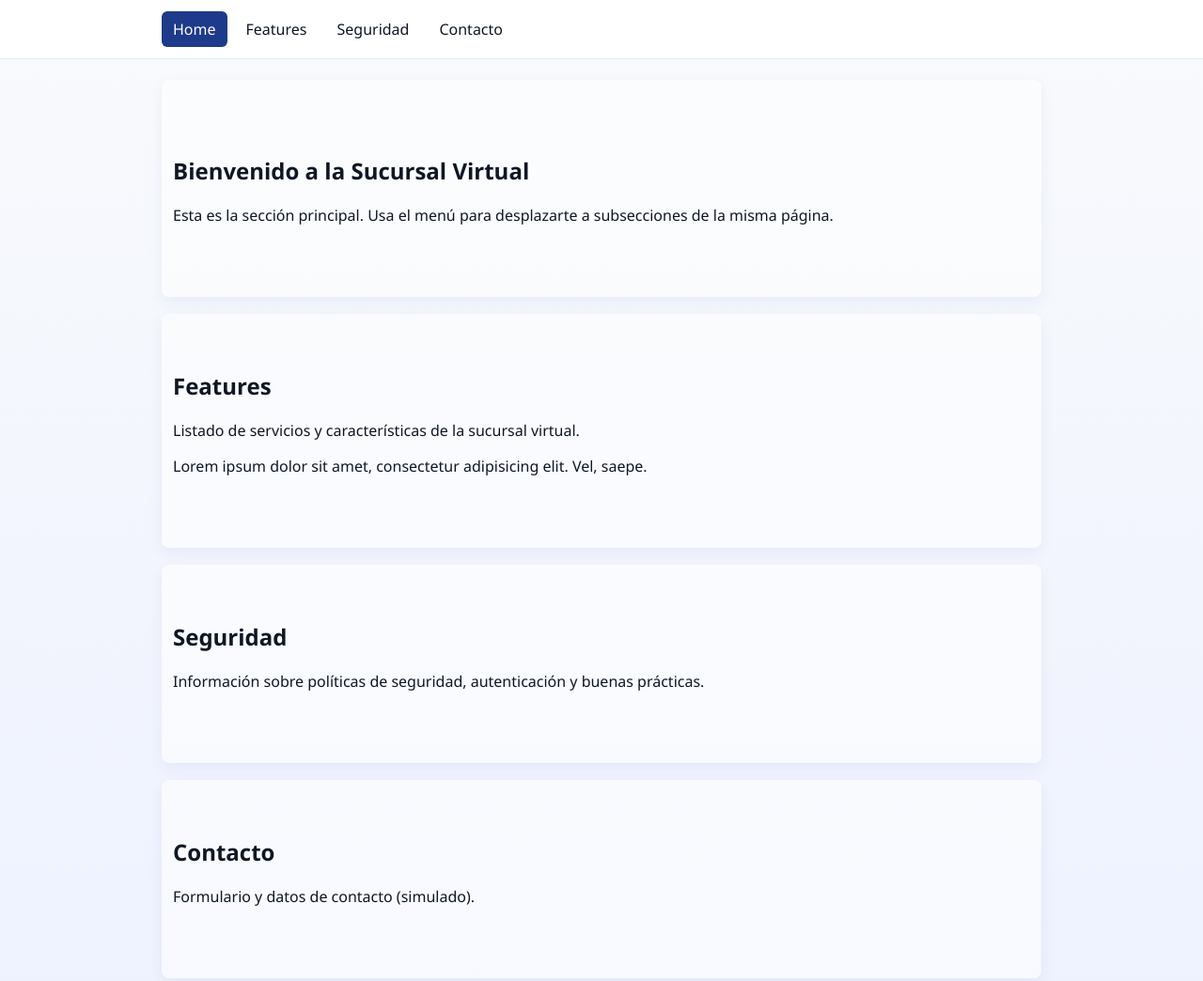
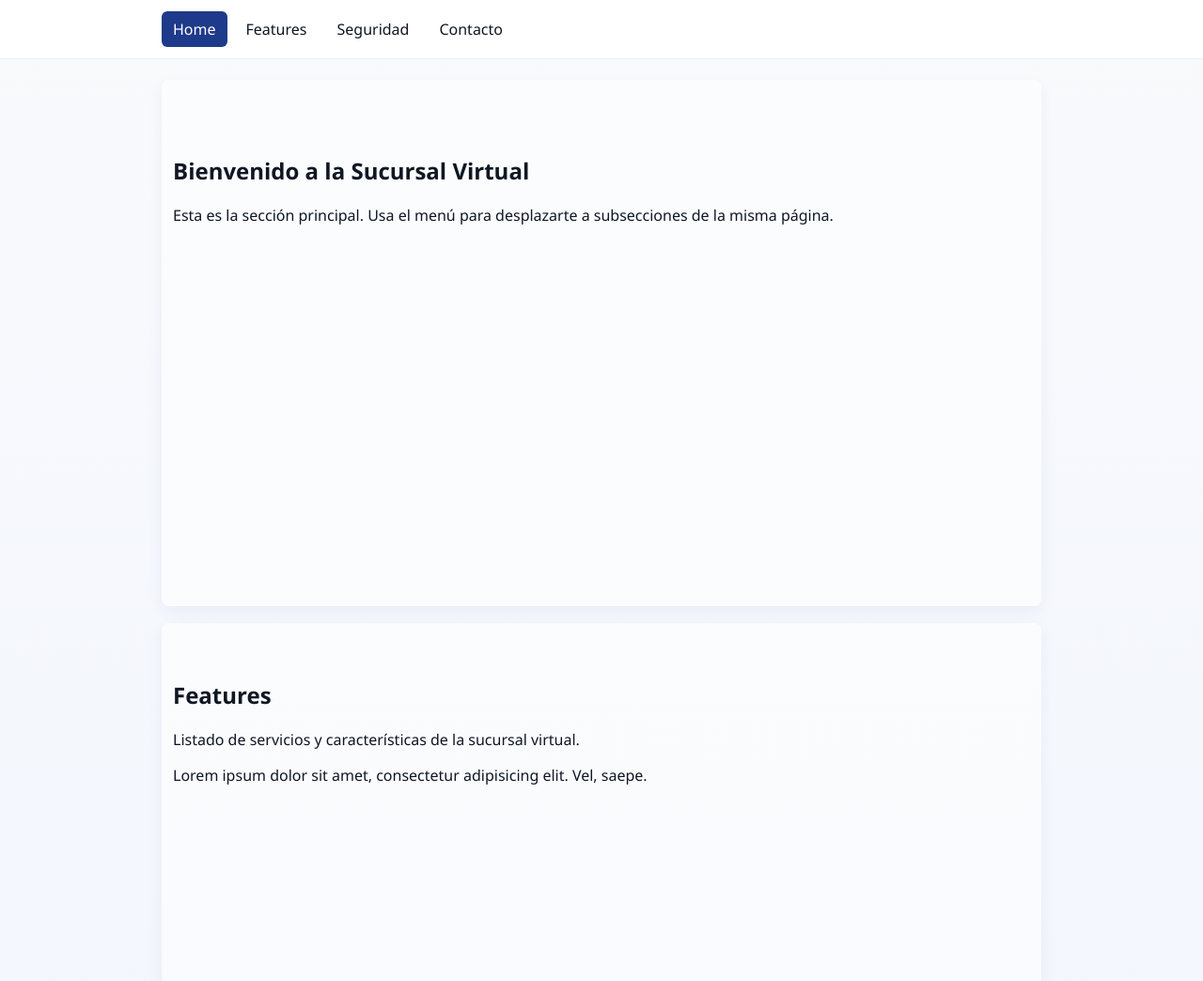
Before and after one commit to airlegend111/Taller_1-App-moviles, a plain HTML site: page menu/index.html in a window 1280 px wide. Shown: the top 1044 px of the page at 94% size. Drawn offline with Linux system fonts and the light colour scheme.

Commit message:
Version 2

```diff
--- a/menu/style.css
+++ b/menu/style.css
@@ -5,6 +5,6 @@ body{margin:0;color:#0f1724;background:linear-gradient(#f8fafc,#eef2ff)}
 .nav-link{padding:8px 12px;border-radius:6px;color:#0f1724;text-decoration:none}
 .nav-link.active{background:#1e3a8a;color:#fff}
 .wrap{max-width:960px;margin:22px auto;padding:0 12px}
-.section{padding:60px 12px;border-radius:8px;background:rgba(255,255,255,0.6);margin-bottom:18px;box-shadow:0 6px 16px rgba(30,58,138,0.06)}
+.section{padding:60px 12px;border-radius:8px;background:rgba(255,255,255,0.6);margin-bottom:18px;box-shadow:0 6px 16px rgba(30,58,138,0.06);min-height:70vh}
 .section h2{margin-top:0}
 @media (max-width:540px){.nav{overflow:auto;padding:8px}}
```
Also changed, not shown: clave/index.html (+1 -3 lines).
